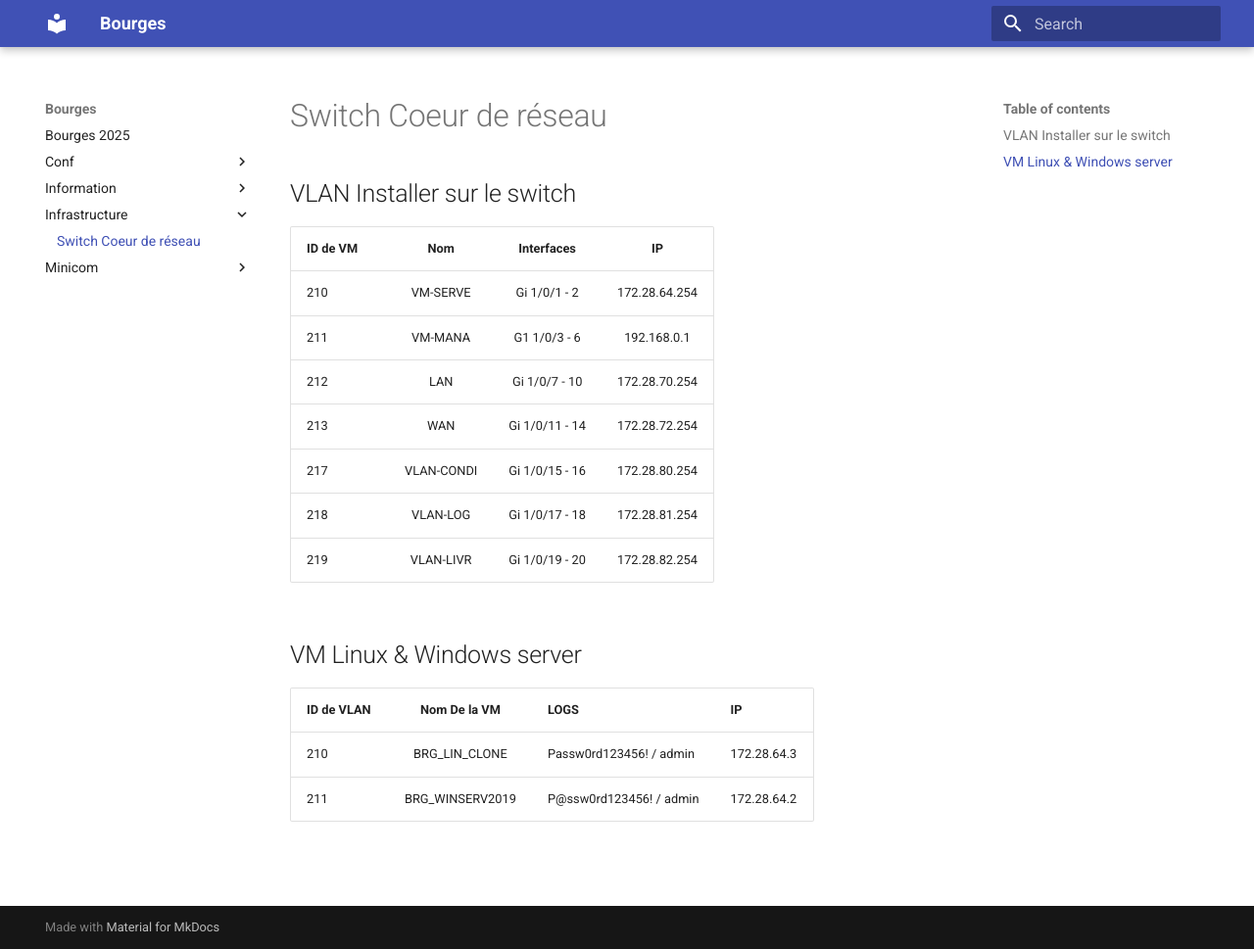
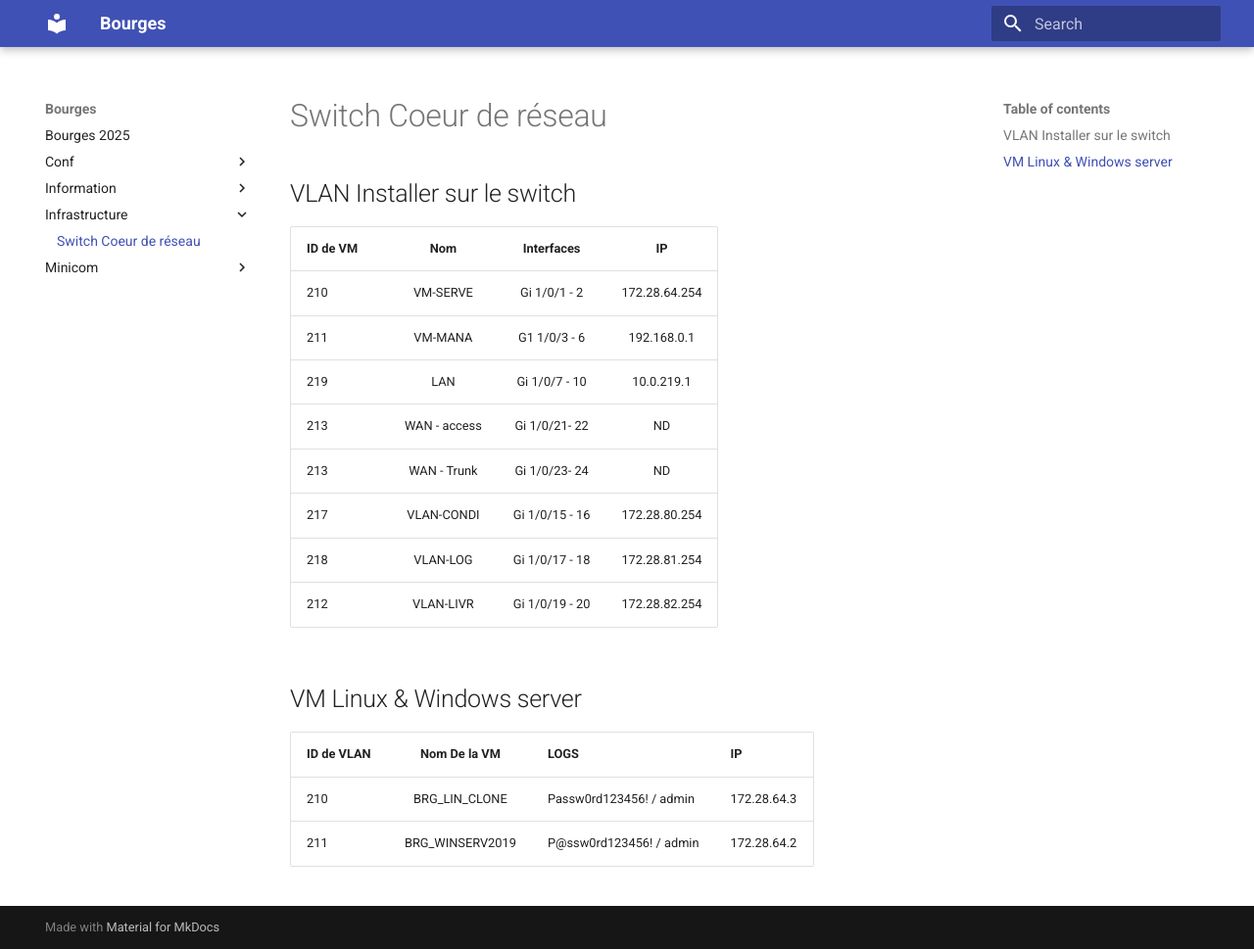
Before and after one commit to PatrickDummans/Bourges2025, an MkDocs documentation site: the page built from docs/Infrastructure/Switch.md, in a window 1280 px wide and 969 px high. Shown: the whole window at 98% size. Built offline with MkDocs 1.6.1 and Material for MkDocs 9.7.7, drawn with Linux system fonts in a browser that asks for light colours.

Commit message:
correction doc

```diff
--- a/docs/Infrastructure/Switch.md
+++ b/docs/Infrastructure/Switch.md
@@ -6,12 +6,13 @@
 | ID de VM         | Nom             | Interfaces  | IP    |
 | :--------------- |:---------------:| :----------:| :--------:|
 | 210              |   VM-SERVE      |  Gi 1/0/1 - 2 | 172.28.64.254 |
-| 211              |   VM-MANA      |  G1 1/0/3 - 6 | 192.168.0.1 |
-| 212              |   LAN           |  Gi 1/0/7 - 10 | 172.28.70.254 |
-| 213              |   WAN           |  Gi 1/0/11 - 14 | 172.28.72.254 |
+| 211              |   VM-MANA       |  G1 1/0/3 - 6 | 192.168.0.1 |
+| 219              |   LAN           |  Gi 1/0/7 - 10 | 10.0.219.1 |
+| 213              |   WAN - access  |  Gi 1/0/21- 22 | ND |
+| 213              |   WAN - Trunk   |  Gi 1/0/23- 24 | ND |
 | 217              |   VLAN-CONDI    |  Gi 1/0/15 - 16 | 172.28.80.254 |
 | 218              |   VLAN-LOG      |  Gi 1/0/17 - 18 | 172.28.81.254 |
-| 219              |   VLAN-LIVR     |  Gi 1/0/19 - 20 | 172.28.82.254 |
+| 212              |   VLAN-LIVR     |  Gi 1/0/19 - 20 | 172.28.82.254 |
 
 
 
```
